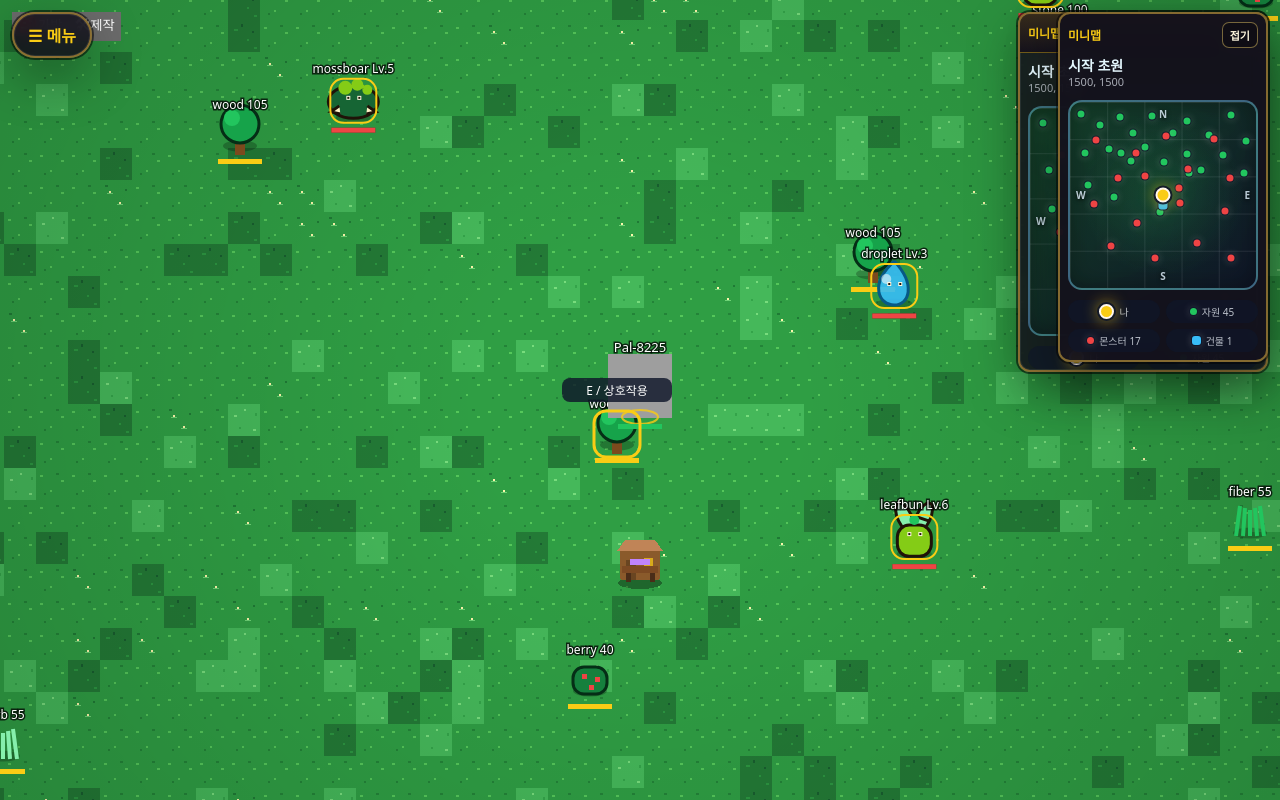
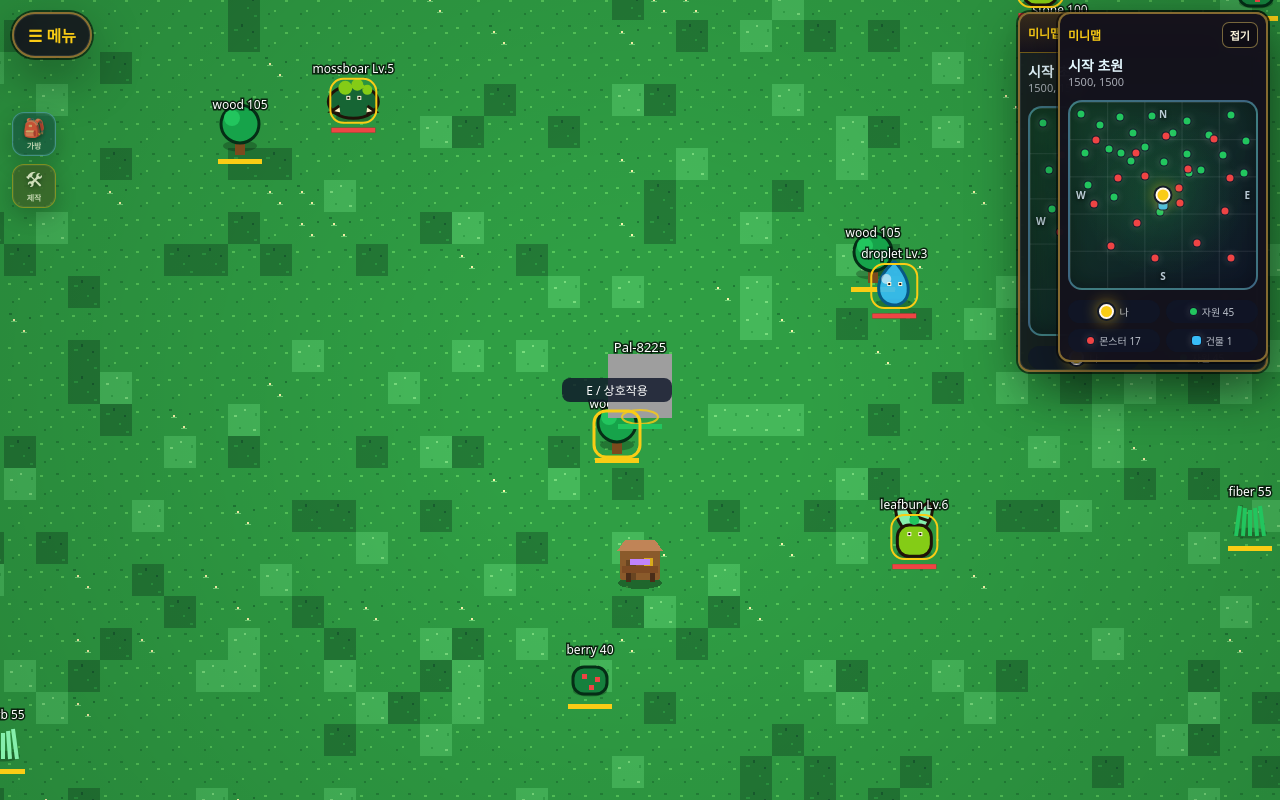
Before and after one commit to winzfs/palpalworld, a Next.js app in the folder apps/web/: page / in a window 1280 px wide. Built offline with nearby package versions, Linux system fonts and the light colour scheme.

Commit message:
Style draggable quick HUD buttons

```diff
--- a/apps/web/src/app/hud-menu.css
+++ b/apps/web/src/app/hud-menu.css
@@ -27,6 +27,65 @@
 
 .hud-menu-button:active {
   transform: translateY(1px) scale(0.98);
+}
+
+.hud-quick-button {
+  pointer-events: auto;
+  position: absolute;
+  z-index: 15;
+  display: grid;
+  place-items: center;
+  gap: 1px;
+  width: 44px;
+  height: 44px;
+  padding: 3px;
+  border: 1px solid rgb(242 209 107 / 0.45);
+  border-radius: 12px;
+  background: rgb(20 18 28 / 0.56);
+  color: var(--jrpg-text);
+  box-shadow:
+    0 8px 22px rgb(0 0 0 / 0.28),
+    inset 0 0 0 1px rgb(255 255 255 / 0.08);
+  backdrop-filter: blur(8px);
+  cursor: grab;
+  touch-action: none;
+  user-select: none;
+  opacity: 0.78;
+}
+
+.hud-quick-button:active {
+  cursor: grabbing;
+  opacity: 0.95;
+  transform: scale(0.96);
+}
+
+.hud-quick-button span {
+  display: block;
+  font-size: 18px;
+  line-height: 1;
+  filter: drop-shadow(0 2px 2px rgb(0 0 0 / 0.55));
+}
+
+.hud-quick-button small {
+  display: block;
+  max-width: 100%;
+  overflow: hidden;
+  color: rgb(255 247 223 / 0.9);
+  font-size: 8px;
+  font-weight: 900;
+  line-height: 1;
+  text-overflow: ellipsis;
+  white-space: nowrap;
+}
+
+.hud-quick-button--inventory {
+  border-color: rgb(125 211 252 / 0.5);
+  background: rgb(8 47 73 / 0.5);
+}
+
+.hud-quick-button--crafting {
+  border-color: rgb(250 204 21 / 0.5);
+  background: rgb(83 56 19 / 0.5);
 }
 
 .hud-minimap {
@@ -185,6 +244,21 @@
     font-size: 11px;
   }
 
+  .hud-quick-button {
+    width: 38px;
+    height: 38px;
+    border-radius: 10px;
+    opacity: 0.72;
+  }
+
+  .hud-quick-button span {
+    font-size: 16px;
+  }
+
+  .hud-quick-button small {
+    font-size: 7px;
+  }
+
   .hud-minimap {
     right: calc(8px + var(--safe-right));
     top: calc(8px + var(--safe-top));
```
